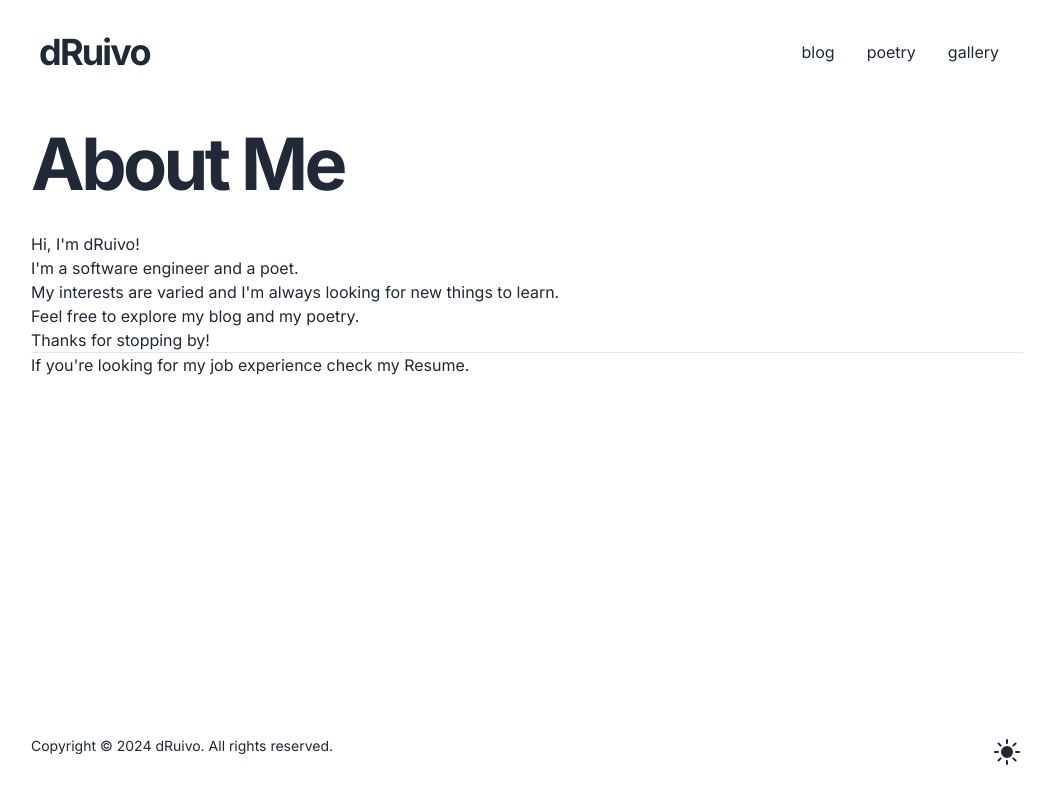
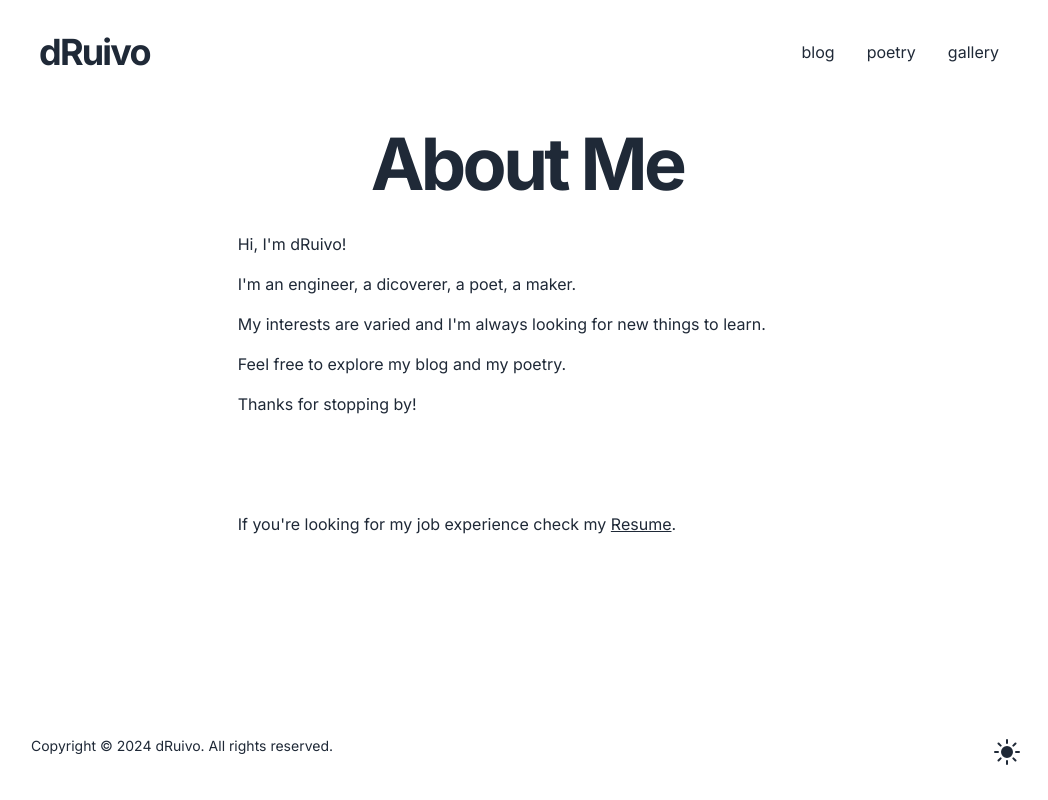
Before and after one commit to dRuivo/d-everything-webapp, a Next.js app: page /about in a window 1280 px wide. Shown: the whole page, without its empty margins (113-1161 px from the left). Built offline with nearby package versions, Linux system fonts and the light colour scheme; a web font is replaced by a local one.

Commit message:
prettify: About Me

```diff
--- a/app/about/page.tsx
+++ b/app/about/page.tsx
@@ -7,16 +7,18 @@ export const metadata: Metadata = {
 
 export default function Page() {
   return (
-    <main>
-      <h1>About Me</h1>
-      <p>Hi, I&apos;m dRuivo!</p>
-      {/* TODO: add more of my creative side. Poetry, drawing, photography */}
-      <p>I&apos;m a software engineer and a poet.</p>
-      <p>My interests are varied and I&apos;m always looking for new things to learn.</p>
-      <p>Feel free to explore my blog and my poetry.</p>
-      <p>Thanks for stopping by!</p>
-      <hr />
-      <p>If you're looking for my job experience check my <Link href={"/resume"} >Resume</Link>.</p>
+    <main className="grid grid-cols-1 justify-items-center">
+      <div className="w-7/12 justify-center space-y-4">
+        <h1 className="text-center">About Me</h1>
+        <p>Hi, I&apos;m dRuivo!</p>
+        {/* TODO: add more of my creative side. Poetry, drawing, photography */}
+        <p>I&apos;m an engineer, a dicoverer, a poet, a maker.</p>
+        <p>My interests are varied and I&apos;m always looking for new things to learn.</p>
+        <p>Feel free to explore my blog and my poetry.</p>
+        <p>Thanks for stopping by!</p>
+        <div className="py-8"/>
+        <p>If you're looking for my job experience check my <Link href={"/resume"} className="hover:italic underline" >Resume</Link>.</p>
+      </div>
     </main>
   );
 }
--- a/app/layout.tsx
+++ b/app/layout.tsx
@@ -25,7 +25,7 @@ export default function RootLayout({
         <div className="flex-none p-6">
           <NavBar />
         </div>
-        <div className="grow py-6 md:px-36 px-6">
+        <div className="grow py-6 md:px-36 px-6 mb-4">
           {children}
           <SpeedInsights />
         </div>
```
